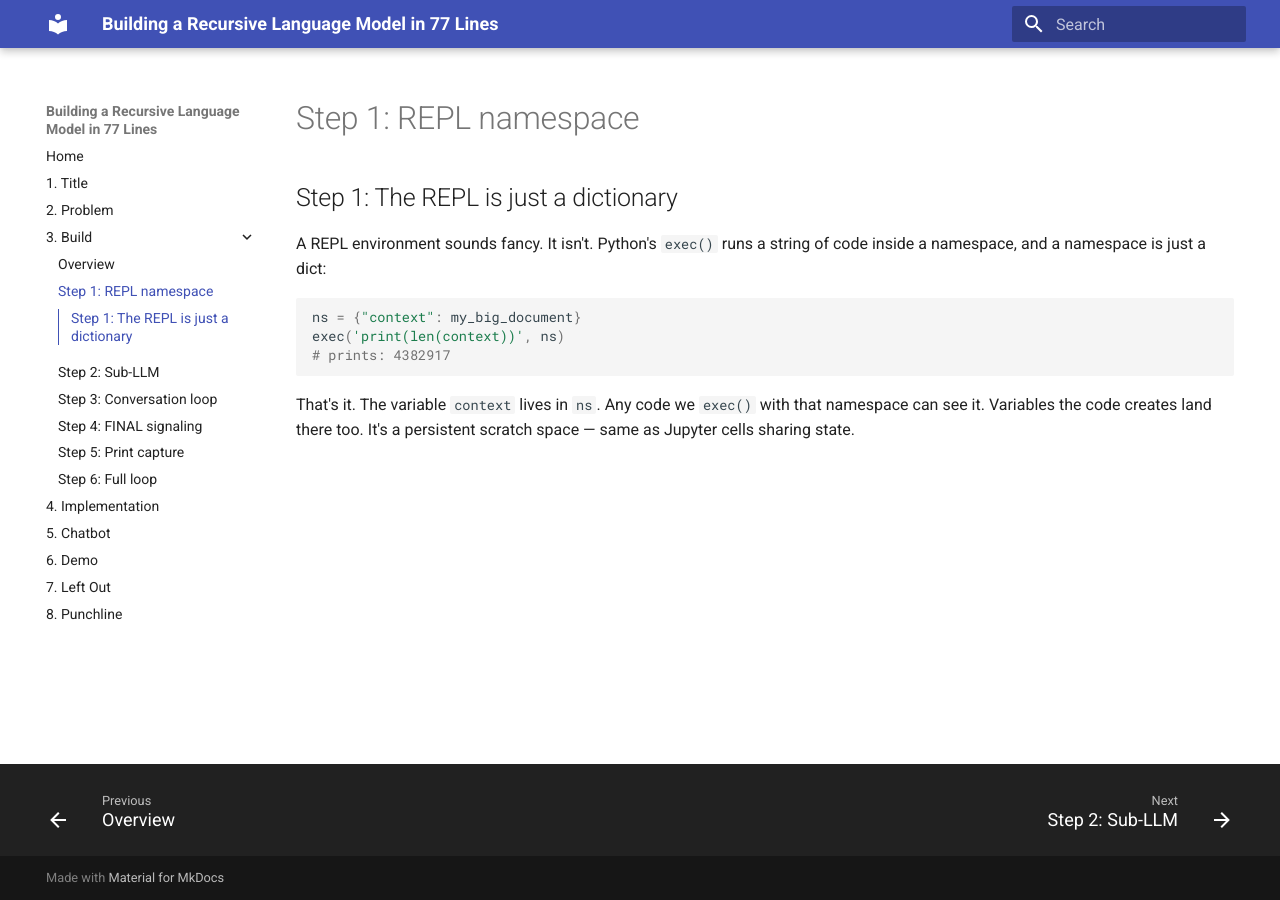
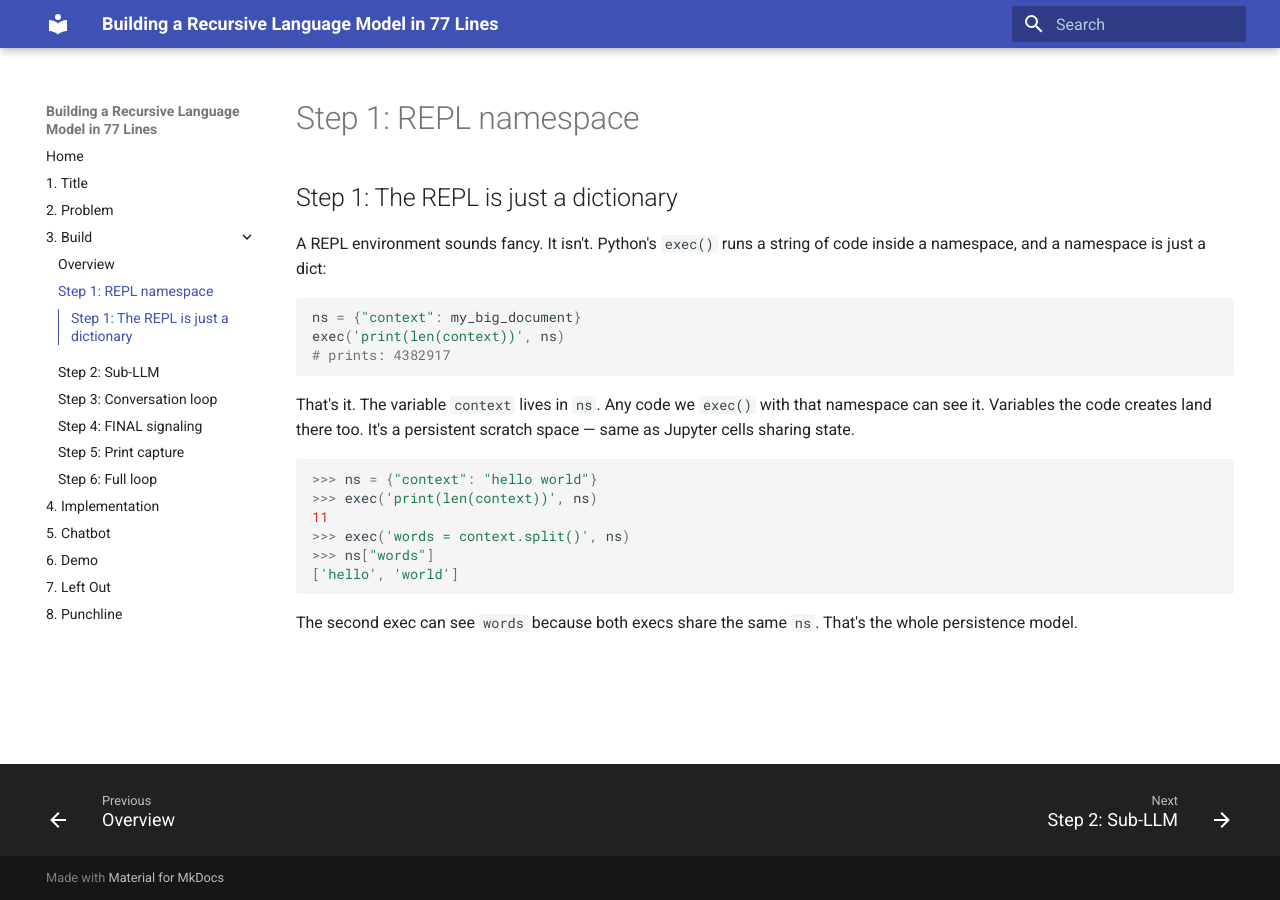
Before and after one commit to pysprings/rlm, an MkDocs documentation site: the page built from docs/03-01-step-1-repl.md, in a window 1280 px wide. Built offline with MkDocs 1.6.1 and Material for MkDocs 9.7.7, drawn with Linux system fonts in a browser that asks for light colours.

Commit message:
Add interactive >>> examples to REPL, FINAL, and print slides

```diff
--- a/docs/03-01-step-1-repl.md
+++ b/docs/03-01-step-1-repl.md
@@ -9,3 +9,14 @@ exec('print(len(context))', ns)
 ~~~
 
 That's it. The variable `context` lives in `ns`. Any code we `exec()` with that namespace can see it. Variables the code creates land there too. It's a persistent scratch space — same as Jupyter cells sharing state.
+
+~~~python
+>>> ns = {"context": "hello world"}
+>>> exec('print(len(context))', ns)
+11
+>>> exec('words = context.split()', ns)
+>>> ns["words"]
+['hello', 'world']
+~~~
+
+The second exec can see `words` because both execs share the same `ns`. That's the whole persistence model.
```
Also changed, not shown: docs/03-04-step-4-final.md (+10 -0 lines), docs/03-05-step-5-print.md (+8 -0 lines).
